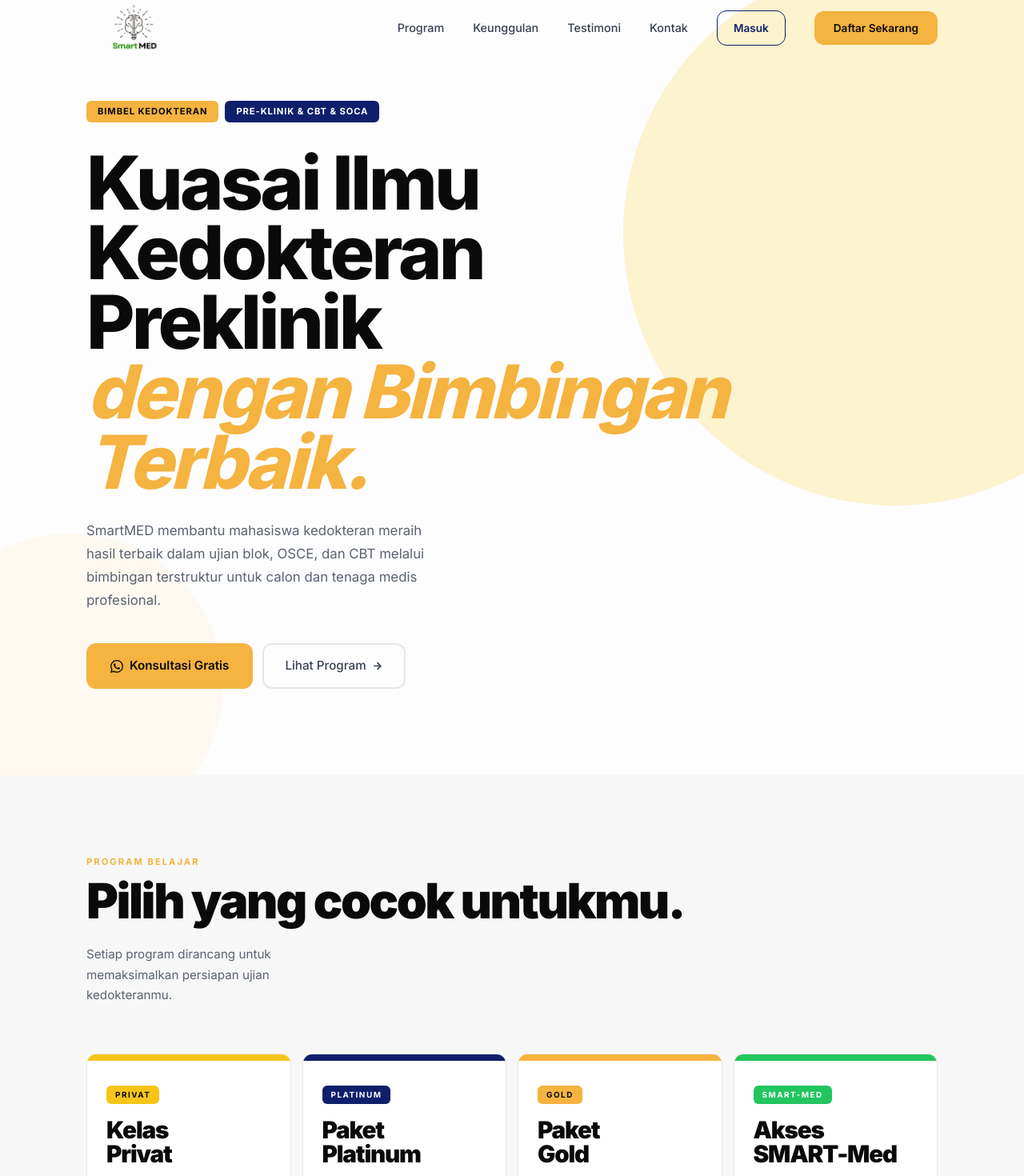
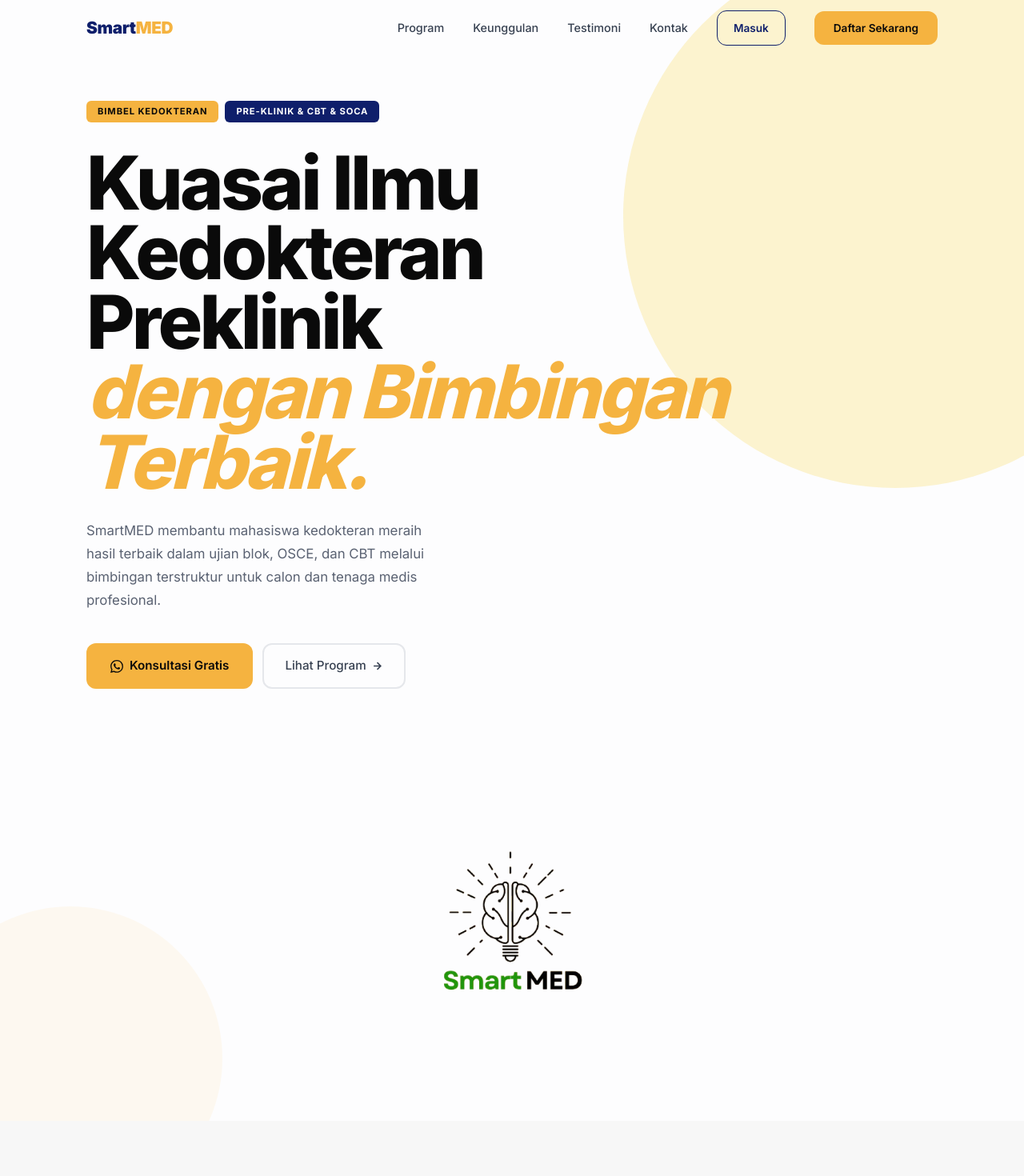
Before and after one commit to ganiout1/SmartMed, a Next.js app: page / in a window 1280 px wide. Shown: the top 1470 px of the page at 80% size. Built offline with nearby package versions, Linux system fonts and the light colour scheme.

Commit message:
style: move logo from navbar to hero section right column

```diff
--- a/src/components/landing/hero-section.tsx
+++ b/src/components/landing/hero-section.tsx
@@ -84,6 +84,7 @@ export function HeroSection() {
           position: "relative",
           zIndex: 1,
         }}
+        className="lg:grid-cols-[1fr_420px]"
       >
         {/* LEFT: Text */}
         <div>
@@ -179,6 +180,21 @@ export function HeroSection() {
         </div>
 
 
+        {/* RIGHT: Logo */}
+        <div
+          className="hidden lg:flex"
+          style={{ justifyContent: "center", alignItems: "center" }}
+        >
+          <Image
+            src="/logo.png"
+            alt="SmartMED"
+            width={380}
+            height={114}
+            style={{ objectFit: "contain", width: "100%", height: "auto", maxWidth: 380 }}
+            priority
+          />
+        </div>
+
       </div>
     </section>
   );
--- a/src/components/layout/navbar.tsx
+++ b/src/components/layout/navbar.tsx
@@ -45,8 +45,8 @@ export function Navbar() {
     >
       <div style={{ maxWidth: 1120, margin: "0 auto", padding: "0 28px", height: 70, display: "flex", alignItems: "center", justifyContent: "space-between" }}>
         {/* Logo */}
-        <Link href="/" className="flex items-center shrink-0">
-          <Image src="/logo.png" alt="SmartMED" width={480} height={144} className="object-contain h-[150px] md:h-[120px] w-auto" />
+        <Link href="/" className="flex items-center shrink-0" style={{ textDecoration: "none" }}>
+          <span style={{ fontWeight: 900, fontSize: "1.3rem", color: "#0F1F6B", letterSpacing: "-0.02em" }}>Smart<span style={{ color: "#f5b340" }}>MED</span></span>
         </Link>
 
         {/* Desktop Nav */}
```
